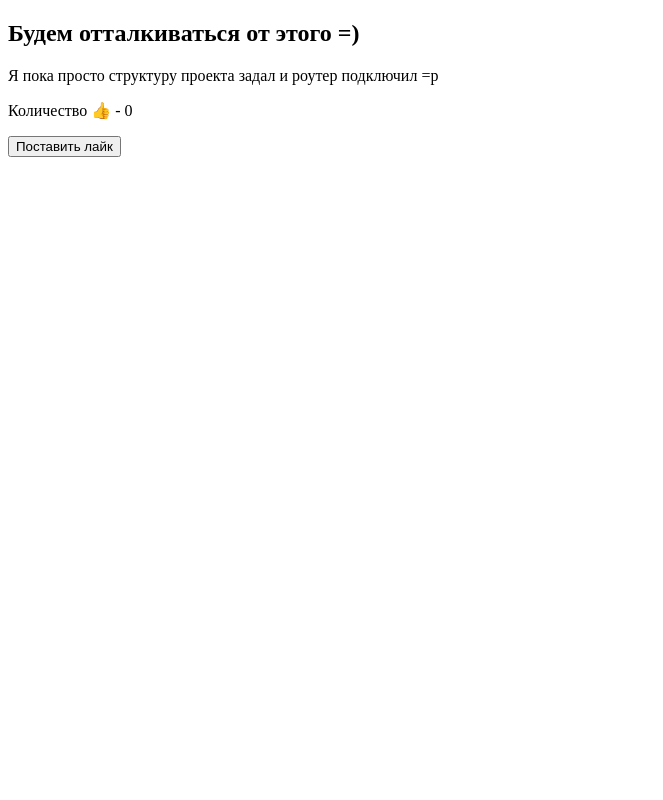
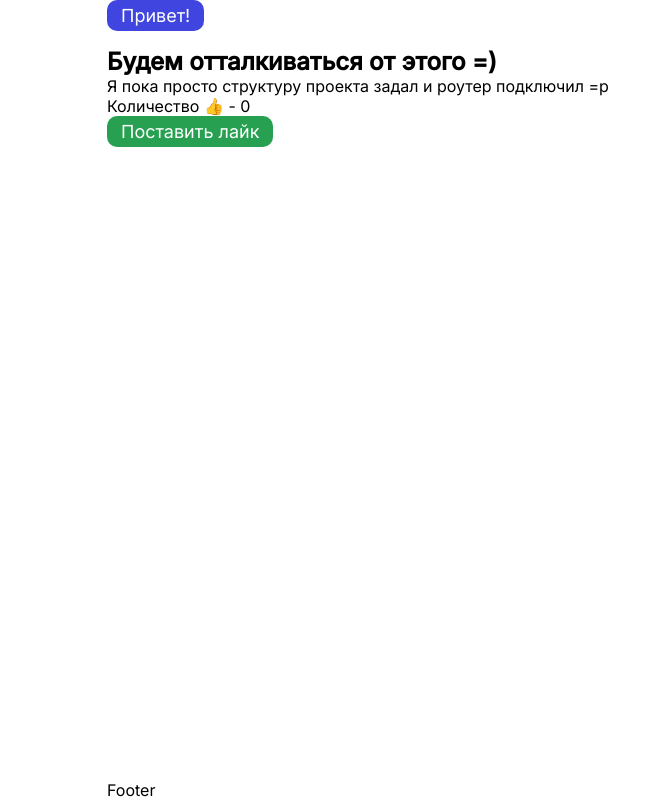
Before and after one commit to N1qro/sea-battle-with-gifts, a React (Vite) app in the folder frontend/: page / in a window 1280 px wide. Shown: the whole page, without its empty margins (0-663 px from the left). Built offline with nearby package versions, Linux system fonts and the light colour scheme.

Commit message:
Started working with styled-components

```diff
--- a/frontend/index.html
+++ b/frontend/index.html
@@ -5,6 +5,11 @@
     <link rel="icon" type="image/svg+xml" href="/vite.svg" />
     <meta name="viewport" content="width=device-width, initial-scale=1.0" />
     <title>ShootingSeas</title>
+
+    <!-- Google Fonts (TEMPORARILY) -->
+    <link rel="preconnect" href="https://fonts.googleapis.com">
+    <link rel="preconnect" href="https://fonts.gstatic.com" crossorigin>
+    <link href="https://fonts.googleapis.com/css2?family=Inter:wght@300;400;500&family=Outfit:wght@500&display=swap" rel="stylesheet">
   </head>
   <body>
     <div id="root"></div>
--- a/frontend/package.json
+++ b/frontend/package.json
@@ -12,11 +12,13 @@
   "dependencies": {
     "react": "^18.2.0",
     "react-dom": "^18.2.0",
-    "react-router-dom": "^6.21.1"
+    "react-router-dom": "^6.21.1",
+    "styled-components": "^6.1.6"
   },
   "devDependencies": {
     "@types/react": "^18.2.43",
     "@types/react-dom": "^18.2.17",
+    "@types/styled-components": "^5.1.34",
     "@typescript-eslint/eslint-plugin": "^6.14.0",
     "@typescript-eslint/parser": "^6.14.0",
     "@vitejs/plugin-react-swc": "^3.5.0",
--- /dev/null
+++ b/frontend/src/components/Button.tsx
@@ -0,0 +1,46 @@
+import styled from "styled-components";
+
+interface ButtonProps {
+  $color: "black" | "red" | "green" | "blue",
+  $state?: "default" | "empty",
+  $roundness?: "block" | "round"
+}
+
+const colorMapping = {
+  black: "#0A0A0A",
+  red: "#E94952",
+  green: "#27A151",
+  blue: "#3F45DE"
+} as const;
+
+
+const Button = styled.button<ButtonProps>`
+  color: #FFFFFF;
+  padding: 5px 14px;
+  font-family: Inter;
+  font-size: 18px;
+  font-style: normal;
+  font-weight: 400;
+  line-height: normal;
+
+  background-color: ${
+    props => props.$state !== "empty" ?
+    colorMapping[props.$color] :
+    "transparent"
+  };
+
+  border: ${
+    props => props.$state !== "default" ?
+    `2px solid ${colorMapping[props.$color]}` :
+    "none"
+  };
+
+  border-radius: ${props => props.$roundness === "round" ? "25px" : "10px"}
+`;
+
+Button.defaultProps = {
+  $state: "default",
+  $roundness: "block",
+}
+
+export default Button
--- /dev/null
+++ b/frontend/src/components/Footer.tsx
@@ -0,0 +1,9 @@
+import StyledFooter from "../styles/Footer"
+
+function Footer() {
+  return (
+    <StyledFooter>Footer</StyledFooter>
+  )
+}
+
+export default Footer
--- /dev/null
+++ b/frontend/src/components/Header.tsx
@@ -0,0 +1,12 @@
+import Button from "./Button"
+
+
+function Header() {
+  return (
+    <header>
+      <Button $color="blue">Привет!</Button>
+    </header>
+  )
+}
+
+export default Header
--- a/frontend/src/layouts/RootLayout.tsx
+++ b/frontend/src/layouts/RootLayout.tsx
@@ -1,7 +1,16 @@
 import { Outlet } from "react-router"
+import Header from "../components/Header"
+import Footer from "../components/Footer"
+
 
 function RootLayout() {
-  return <Outlet/>
+  return (
+    <>
+      <Header />
+      <Outlet />
+      <Footer />
+    </>
+  )
 }
 
 export default RootLayout
--- a/frontend/src/main.tsx
+++ b/frontend/src/main.tsx
@@ -1,10 +1,12 @@
 import React from 'react'
 import ReactDOM from 'react-dom/client'
 import App from './App.tsx'
+import GlobalStyles from './styles/GlobalStyles.tsx'
 
 
 ReactDOM.createRoot(document.getElementById('root')!).render(
   <React.StrictMode>
+    <GlobalStyles />
     <App />
   </React.StrictMode>
 )
--- a/frontend/src/pages/Home.tsx
+++ b/frontend/src/pages/Home.tsx
@@ -1,4 +1,5 @@
 import { useState } from "react"
+import Button from "../components/Button"
 
 function Home() {
   const [ likeAmount, setLikeAmount ] = useState(0)
@@ -8,9 +9,10 @@ function Home() {
       <h2>Будем отталкиваться от этого =)</h2>
       <p>Я пока просто структуру проекта задал и роутер подключил =p</p>
       <p>Количество 👍 - {likeAmount}</p>
-      <button
+      <Button
+        $color="green"
         onClick={() => setLikeAmount(prev => prev + 1)}
-      >Поставить лайк</button>
+      >Поставить лайк</Button>
     </div>
   )
 }
--- /dev/null
+++ b/frontend/src/styles/Footer.tsx
@@ -0,0 +1,8 @@
+import styled from "styled-components";
+
+
+const StyledFooter = styled.footer`
+    margin-top: auto;
+`
+
+export default StyledFooter
--- /dev/null
+++ b/frontend/src/styles/GlobalStyles.tsx
@@ -0,0 +1,37 @@
+import { createGlobalStyle } from "styled-components";
+
+const GlobalStyles = createGlobalStyle`
+    * {
+        margin: 0;
+        padding: 0;
+        box-sizing: border-box;
+    }
+
+    :root {
+        --blue-color-1: 46, 82, 167;
+    }
+
+    body {
+        font-family: "Inter", sans-serif;
+        line-height: normal;
+
+        min-height: 100vh;
+    }
+
+    a {
+        text-decoration: none;
+        color: inherit;
+    }
+
+    #root {
+        min-height: 100vh;
+        display: flex;
+        flex-direction: column;
+
+        width: 1066px;
+        margin-inline: auto;
+        gap: 1rem;
+    }
+`
+
+export default GlobalStyles
--- /dev/null
+++ b/frontend/src/styles/Header.tsx
@@ -0,0 +1,7 @@
+import styled from "styled-components";
+
+const StyledHeader = styled.footer`
+
+`
+
+export default StyledHeader
```
Also changed, not shown: 1 other file (tests, documents, lock files or other folders).
